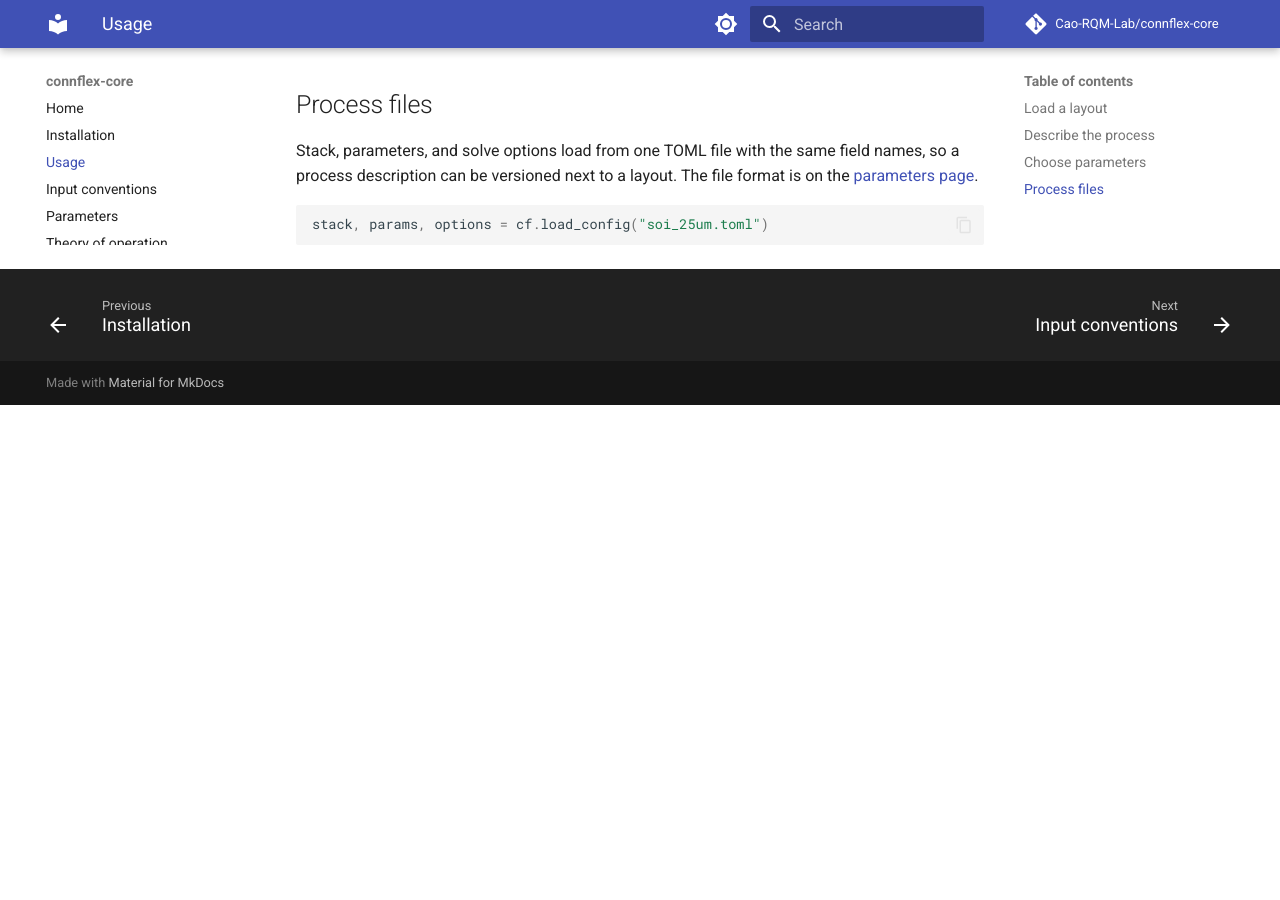
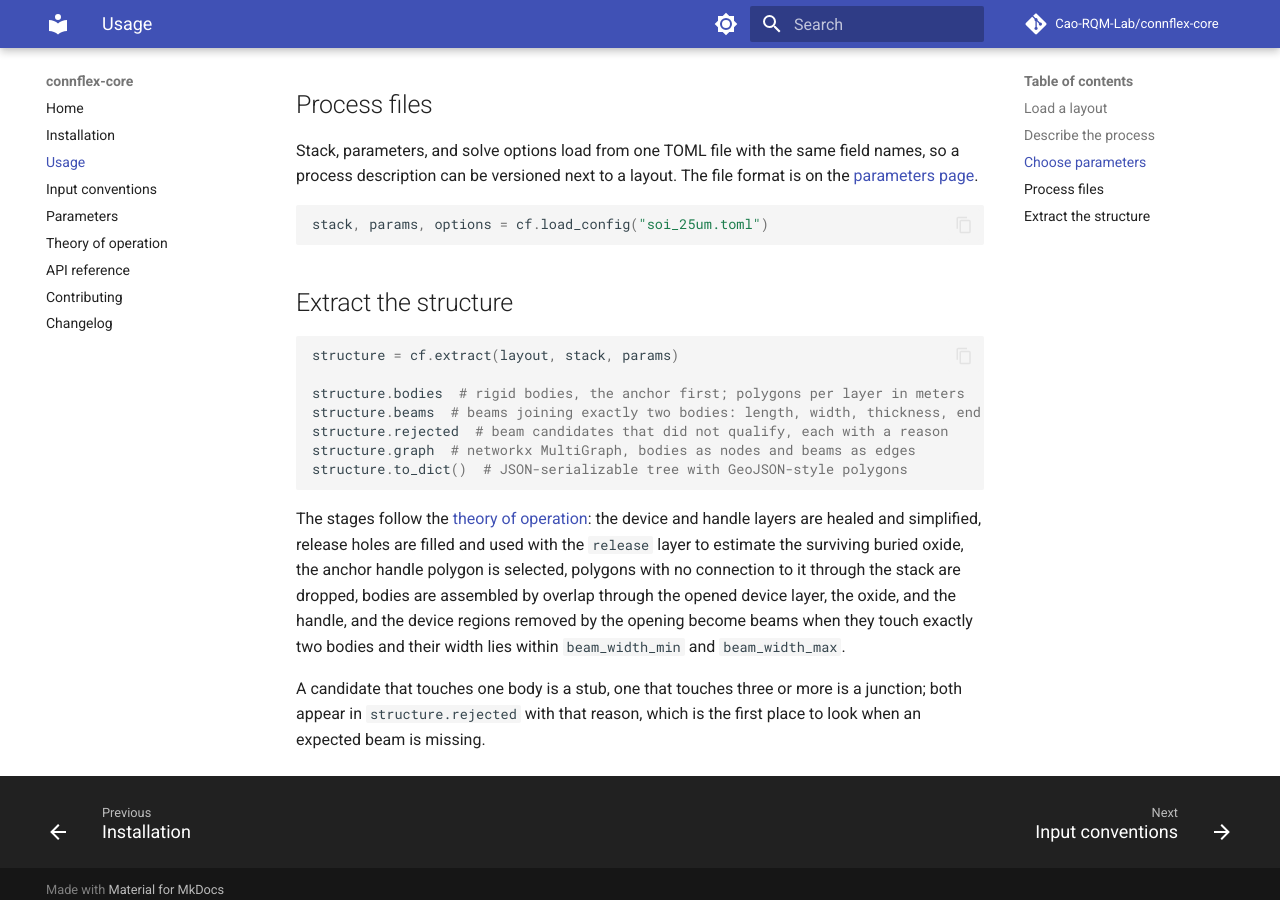
Before and after one commit to Cao-RQM-Lab/connflex-core, an MkDocs documentation site: the page built from docs/usage.md, in a window 1280 px wide and 900 px high, scrolled down 1329 px. Built offline with MkDocs 1.6.1 and Material for MkDocs 9.7.7, drawn with Linux system fonts in a browser that asks for light colours; comment, search, counter and statistics services are not loaded; before the commit the page ends 1734 px from its top, so only the background shows below that.

Commit message:
Document extraction stage

````diff
--- a/docs/usage.md
+++ b/docs/usage.md
@@ -83,3 +83,28 @@ file format is on the [parameters page](parameters.md#toml-files).
 ```python
 stack, params, options = cf.load_config("soi_25um.toml")
 ```
+
+## Extract the structure
+
+```python
+structure = cf.extract(layout, stack, params)
+
+structure.bodies  # rigid bodies, the anchor first; polygons per layer in meters
+structure.beams  # beams joining exactly two bodies: length, width, thickness, end points
+structure.rejected  # beam candidates that did not qualify, each with a reason
+structure.graph  # networkx MultiGraph, bodies as nodes and beams as edges
+structure.to_dict()  # JSON-serializable tree with GeoJSON-style polygons
+```
+
+The stages follow the [theory of operation](theory.md): the device and
+handle layers are healed and simplified, release holes are filled and used
+with the `release` layer to estimate the surviving buried oxide, the anchor
+handle polygon is selected, polygons with no connection to it through the
+stack are dropped, bodies are assembled by overlap through the opened device
+layer, the oxide, and the handle, and the device regions removed by the
+opening become beams when they touch exactly two bodies and their width lies
+within `beam_width_min` and `beam_width_max`.
+
+A candidate that touches one body is a stub, one that touches three or more
+is a junction; both appear in `structure.rejected` with that reason, which is
+the first place to look when an expected beam is missing.
````
Also changed, not shown: CHANGELOG.md (+3 -0 lines), README.md (+3 -0 lines), docs/parameters.md (+2 -2 lines), 1 other file.
